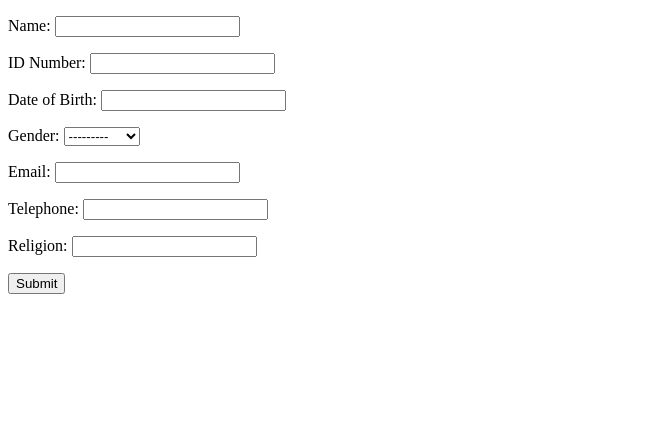
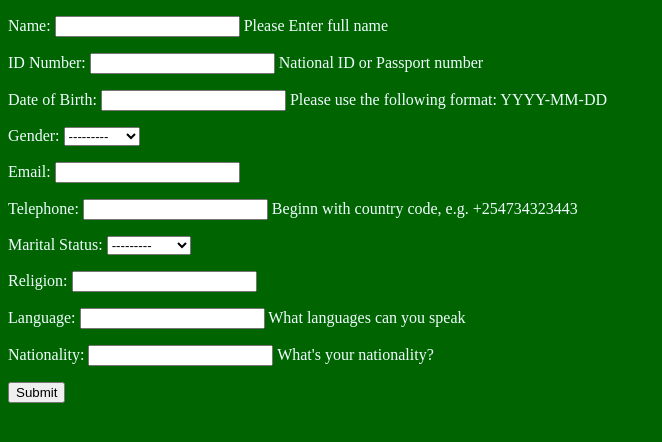
Before and after one commit to miceremwirigi/MasteringTheArt, a Django app: template PLP/Python/django/Real estate website/src/templates/listing_create.html in a window 1280 px wide. Shown: the top 442 px of the page, without its empty margins (0-662 px from the left). Run offline with Django 4.2, Linux system fonts and the light colour scheme; the template is opened without the code that fills it: values that come from a table or form of the project are taken from there, others are empty.

Commit message:
added style to cvcreator

```diff
--- a/PLP/Python/django/cvcreator/cv/urls.py
+++ b/PLP/Python/django/cvcreator/cv/urls.py
@@ -17,11 +17,11 @@ from django.contrib import admin
 from django.urls import path
 from cvcreator.views import (
     viewMembers,
-    create,
+    createnewinfo,
 )
 
 urlpatterns = [
     path("admin/", admin.site.urls),
-    path("members/", viewMembers, name='viewMembers'),
-    path("viewinfo/", create, name='create'),
+    path("", viewMembers, name='viewMembers'),
+    path("createnewinfo/", createnewinfo, name='createnewinfo'),
 ]
--- a/PLP/Python/django/cvcreator/cvcreator/forms.py
+++ b/PLP/Python/django/cvcreator/cvcreator/forms.py
@@ -1,5 +1,6 @@
 from django.forms import ModelForm
 from .models import PersonalInfo
+
 
 class PersonalInfoForm(ModelForm):
     class Meta:
@@ -11,5 +12,8 @@ class PersonalInfoForm(ModelForm):
             "gender",
             "email",
             "telephone",
+            "maritalStatus",
             "religion",
+            "language",
+            "nationality",
         ]
--- a/PLP/Python/django/cvcreator/cvcreator/models.py
+++ b/PLP/Python/django/cvcreator/cvcreator/models.py
@@ -4,18 +4,20 @@ from django.db import models
 
 
 class PersonalInfo(models.Model):
-    name = models.CharField(max_length=30)
-    idNumber = models.IntegerField(verbose_name='ID Number', primary_key=True)
-    dob = models.DateTimeField(verbose_name='Date of Birth')
+    name = models.CharField(max_length=30, help_text="Please Enter full name")
+    idNumber = models.IntegerField(
+        verbose_name='ID Number', primary_key=True, help_text="National ID or Passport number")
+    dob = models.DateField(verbose_name='Date of Birth',
+                           help_text="Please use the following format: YYYY-MM-DD")
     gender = models.CharField(max_length=30, choices=(
-        ('male', 'MALE'), ('female', 'FEMALE')))
-    email = models.EmailField(blank=True)
-    telephone = models.CharField(max_length=30,)
+        ('male', 'MALE'), ('female', 'FEMALE')), help_text="")
+    email = models.EmailField(blank=True, help_text="")
+    telephone = models.CharField(max_length=30, help_text="Beginn with country code, e.g. +254734323443")
     maritalStatus = models.CharField(max_length=30, verbose_name='Marital Status' , choices=(
-        ('married', 'MARRIED'), ('single', 'SINGLE')))
-    religion = models.CharField(max_length=30, blank=True)
-    language = models.CharField(max_length=30,)
-    nationality = models.CharField(max_length=30,)
+        ('married', 'MARRIED'), ('single', 'SINGLE')), help_text="")
+    religion = models.CharField(max_length=30, blank=True, help_text="")
+    language = models.CharField(max_length=30, help_text="What languages can you speak")
+    nationality = models.CharField(max_length=30, help_text="What's your nationality?")
 
     def __str__(self):
         return self.name
--- /dev/null
+++ b/PLP/Python/django/cvcreator/static/css/index.css
@@ -0,0 +1,11 @@
+body {
+  background-color: darkgreen;
+  text-decoration-color: azure;
+  color: azure;
+}
+
+.bodycontent {
+  background-color: darkgreen;
+  text-decoration-color: azure;
+  color: azure;
+}
--- a/PLP/Python/django/cvcreator/templates/base.html
+++ b/PLP/Python/django/cvcreator/templates/base.html
@@ -1,20 +1,33 @@
 <!DOCTYPE html>
 <html lang="en">
   <head>
-    <meta charset="UTF-8">
-    <meta http-equiv="X-UA-Compatible" content="IE=edge">
-    <meta name="viewport" content="width=device-width, initial-scale=1.0">
-    {% comment %} <link rel="stylesheet" type="text/css" href="{% static 'css/style.css' %}"/> {% endcomment %}
-    <title>Listings</title>
+    <meta charset="UTF-8" />
+    <meta http-equiv="X-UA-Compatible" content="IE=edge" />
+    <meta name="viewport" content="width=device-width, initial-scale=1.0" />
+    {% comment %}
+    <link
+      rel="stylesheet"
+      type="text/css"
+      href="{% static 'css/style.css' %}"
+    />
+    {% endcomment %} {% load static %}
+    <link
+      rel="stylesheet"
+      type="text/css"
+      href="{% static 'css/index.css' %}"
+    />
+    <title>myCV</title>
   </head>
   <body>
+    <div id="bodycontent" class="bodycontent">
       {% block content %}
       <form action="" method="POST" enctype="multipart/form-data">
         {% csrf_token %}
         <p>{{ form.as_p }}</p>
-        </input type="submit" value="Submit">
+        <input type="submit" value="Submit" />
       </form>
 
       {% endblock content %}
+    </div>
   </body>
 </html>
```
Also changed, not shown: PLP/Python/django/cvcreator/cv/settings.py (+6 -1 lines), PLP/Python/django/cvcreator/cvcreator/views.py (+13 -4 lines), PLP/Python/django/cvcreator/templates/createnewinfo.html (added, +8 -0 lines), PLP/Python/django/cvcreator/templates/home.html (added, +9 -0 lines), PLP/Python/django/cvcreator/templates/members.html (deleted, +0 -20 lines), PLP/Python/django/cvcreator/templates/viewinfo.html (deleted, +0 -9 lines), PLP/Python/django/cvcreator/cvcreator/migrations/0007_alter_personalinfo_dob_and_more.py (added), PLP/Python/django/cvcreator/cvcreator/migrations/0008_alter_personalinfo_dob_alter_personalinfo_email_and_more.py (added), PLP/Python/django/cvcreator/cvcreator/migrations/0009_alter_personalinfo_dob_alter_personalinfo_email_and_more.py (added). Lines whose indentation alone changed are shown as unchanged.
